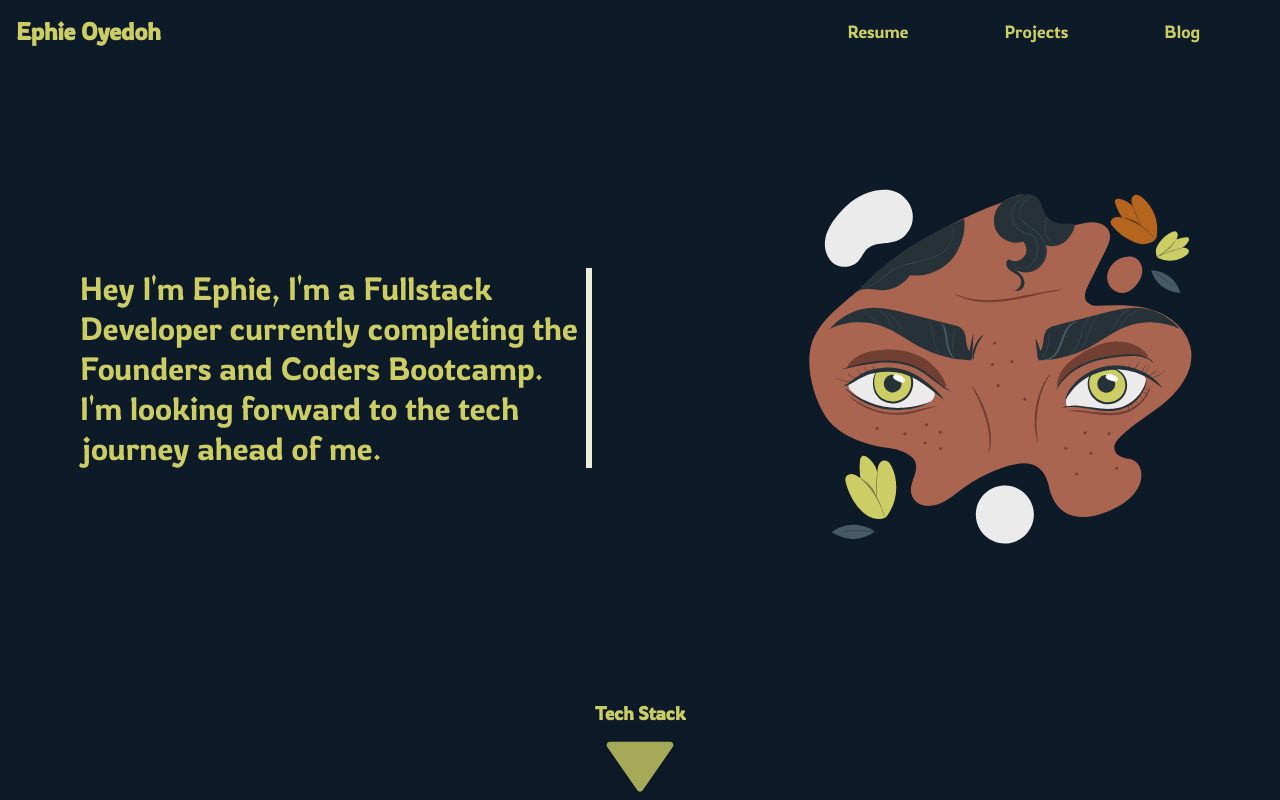
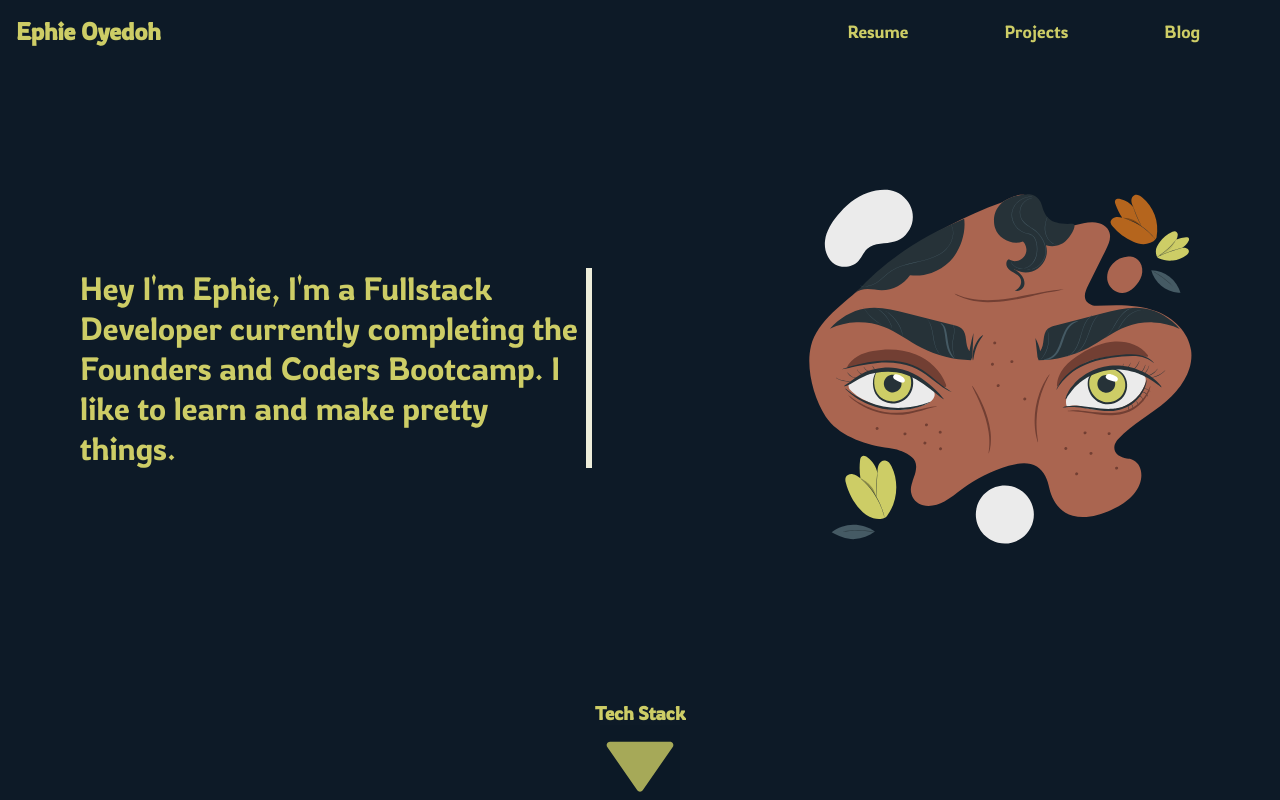
Before and after one commit to ephieo/tech-portfolio, a React (Create React App) app: page / in a window 1280 px wide. Shown: the top 800 px of the page. Built offline with nearby package versions, Linux system fonts and the light colour scheme.

Commit message:
changing intro paragraph

```diff
--- a/src/components/intro.js
+++ b/src/components/intro.js
@@ -5,8 +5,7 @@
     <div id="intro">
       <p className="pintro">
         Hey I'm Ephie, I'm a Fullstack Developer currently completing the
-        Founders and Coders Bootcamp. I'm looking forward to the tech journey
-        ahead of me.
+        Founders and Coders Bootcamp. I like to learn and make pretty things.
       </p>
     </div>
   );
```
Also changed, not shown: src/App.css (+1 -19 lines).
